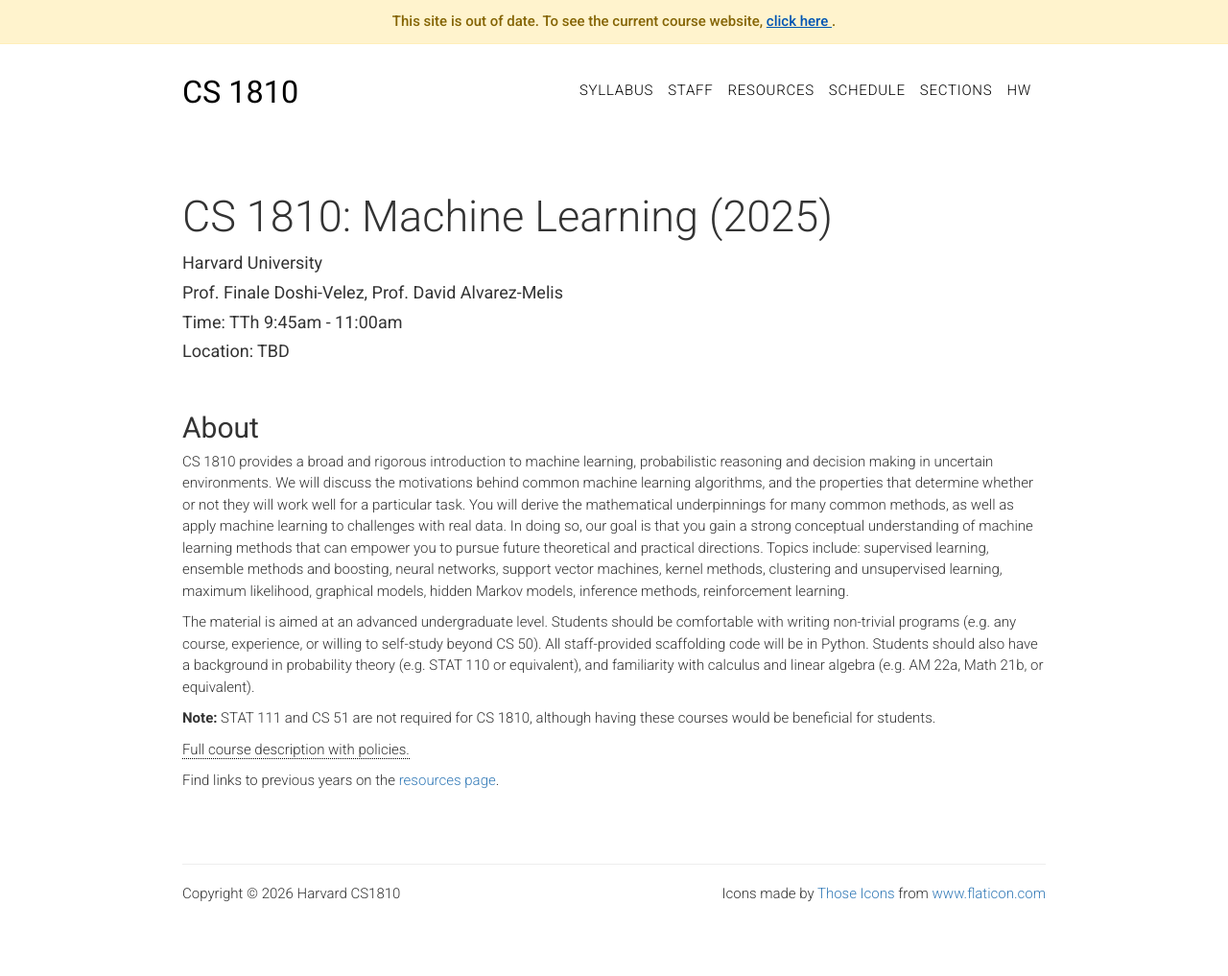
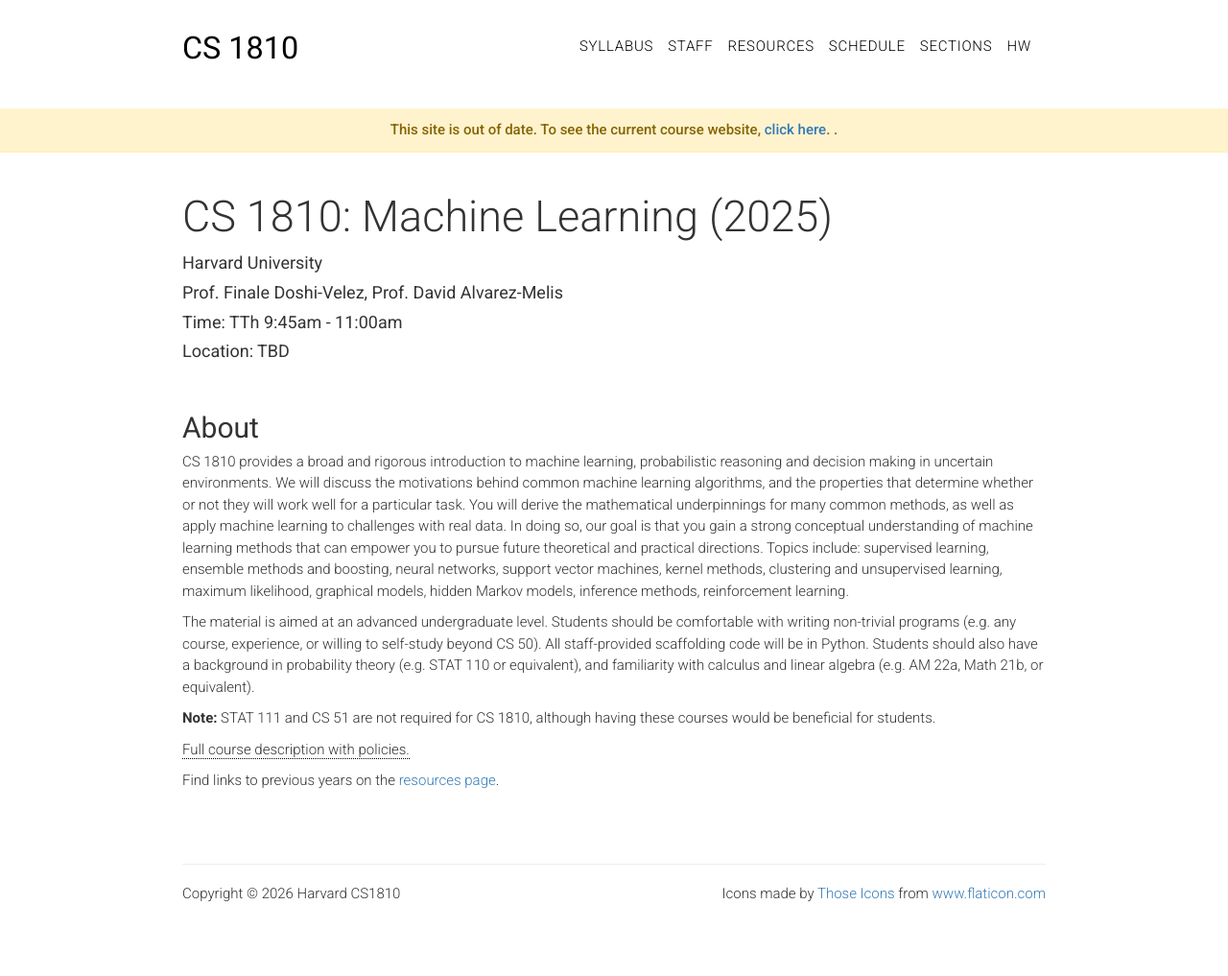
Before and after one commit to harvard-ml-courses/cs181-web, a Jekyll site: the page built from index.html, in a window 1280 px wide. Shown: the whole page at 96% size. Built offline with Jekyll 4.4.1, drawn with Linux system fonts in a browser that asks for light colours; some of the changed lines change nothing that is shown.

Commit message:
not aligned correctly

```diff
--- a/_layouts/default.html
+++ b/_layouts/default.html
@@ -4,6 +4,10 @@
   {% include head.html %}
 
     <body>
+
+        {% include header.html %}
+
+        <div id="main-container">
 
 	    <div style="
                 background: #fff3cd;
@@ -15,15 +19,9 @@
             ">
                 This site is out of date.
                 To see the current course website,
-        	<a href="https://harvard-ml-courses.github.io/cs181-web/"
-           	   style="color: #0056b3; text-decoration: underline;">
-                    click here
+                <a href="https://harvard-ml-courses.github.io/cs181-web/">click here</a>.
                 </a>.
             </div>
-
-        {% include header.html %}
-
-        <div id="main-container">
             {{ content }}
         </div>
 
```
Lines whose indentation alone changed are shown as unchanged.
